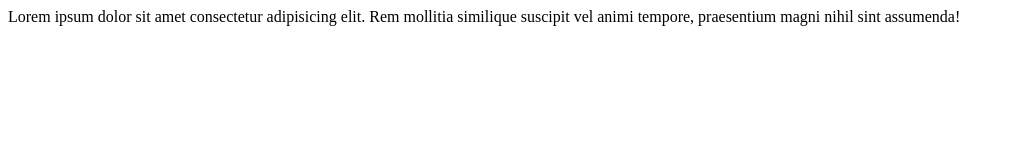
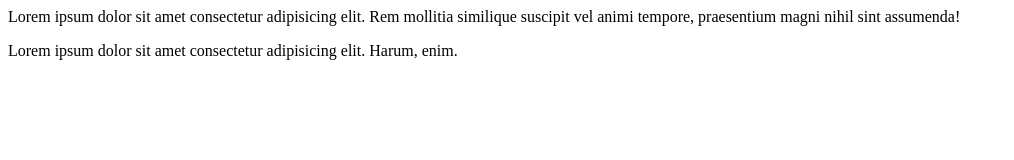
Before and after one commit to KAJAL017/test2, a plain HTML site: page index.html in a window 1280 px wide. Shown: the whole page, without its empty margins (0-1014 px from the left). Drawn offline with Linux system fonts and the light colour scheme.

Commit message:
Commit message in quotes

```diff
--- a/index.html
+++ b/index.html
@@ -8,5 +8,6 @@
 </head>
 <body>
     Lorem ipsum dolor sit amet consectetur adipisicing elit. Rem mollitia similique suscipit vel animi tempore, praesentium magni nihil sint assumenda!
+    <p>Lorem ipsum dolor sit amet consectetur adipisicing elit. Harum, enim.</p>
 </body>
 </html>
```
